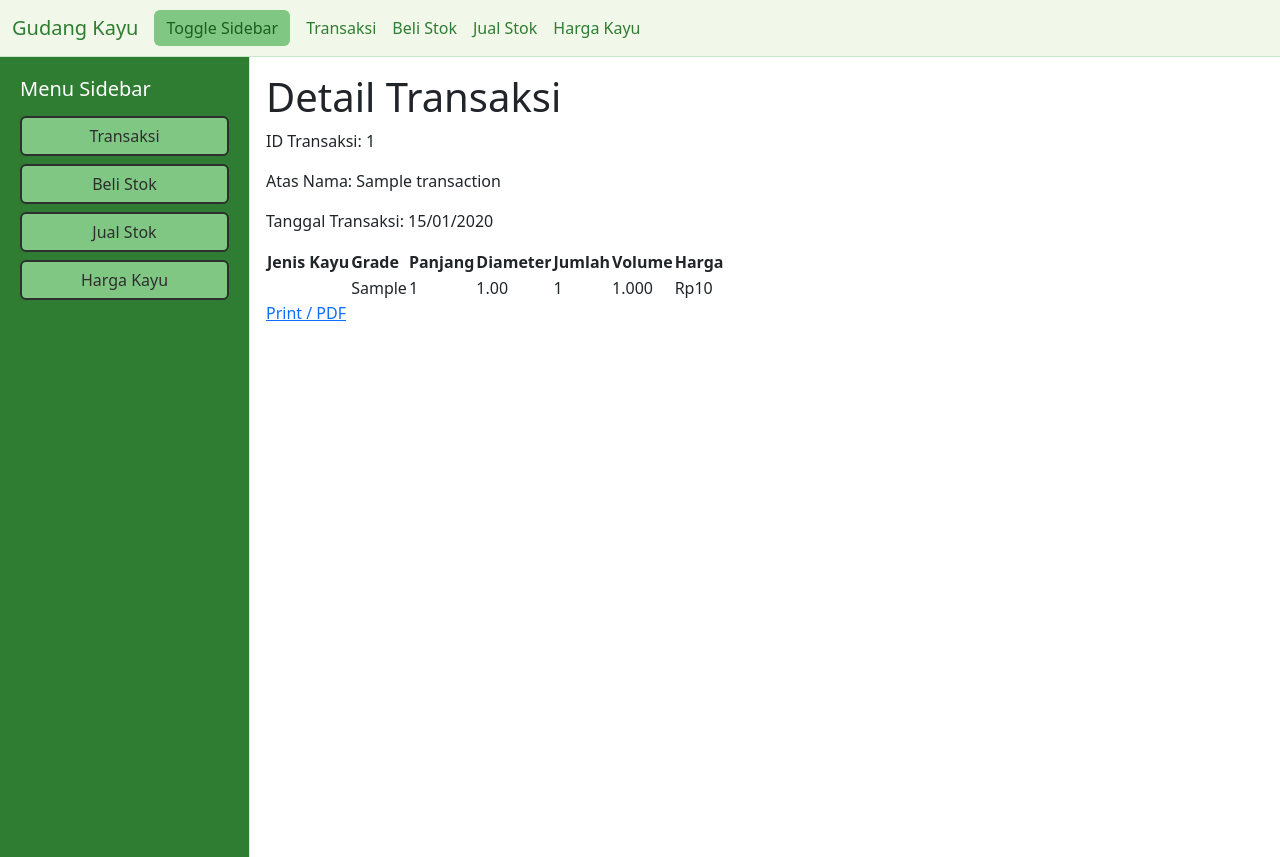
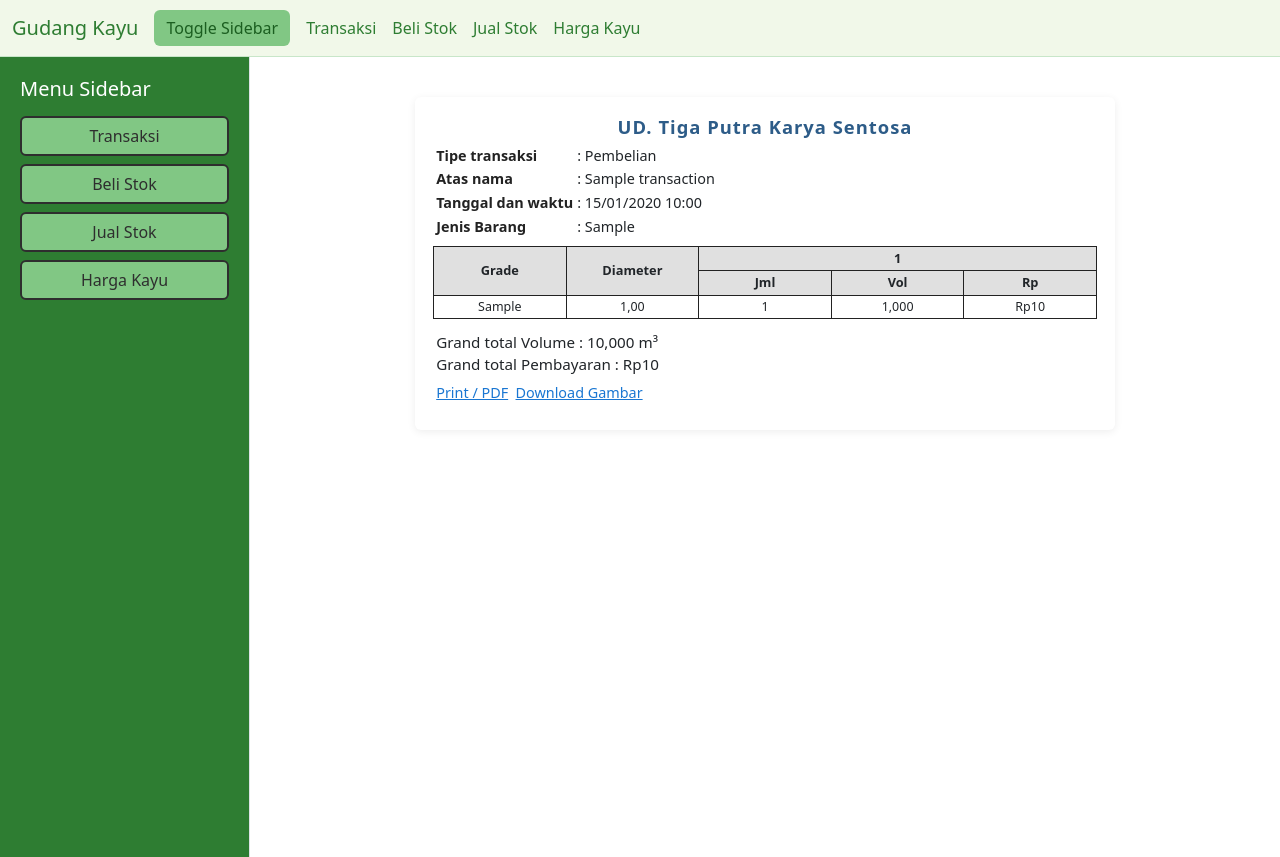
Before and after one commit to galiaji/GudangLengkap, a Laravel app: page /transaksi/1 in a window 1280 px wide. Run offline with Laravel 12, Linux system fonts and the light colour scheme; a user stored in the database is signed in; data comes from the database, SQL or seed files in the repository; tables that the repository leaves empty hold one stand-in row (values such as "Sample post"); some libraries are stand-ins or nearby versions.

Commit message:
sudah selesai bagian pembelian, sisa penjualan, log out, trus styling UI

```diff
--- a/app/Http/Controllers/DetailTransaksiController.php
+++ b/app/Http/Controllers/DetailTransaksiController.php
@@ -2,6 +2,7 @@
 
 namespace App\Http\Controllers;
 
+use App\Models\WoodTransaction;
 use App\Models\WoodTransactionDetail;
 use Illuminate\Http\Request;
 
@@ -17,8 +18,8 @@ class DetailTransaksiController extends Controller
     // Menampilkan satu detail transaksi
     public function show($id)
     {
-        $detail = WoodTransactionDetail::findOrFail($id);
-        return response()->json($detail);
+        $transaksi = WoodTransaction::with('details')->findOrFail($id);
+        return view('wood_transactions.show', compact('transaksi'));
     }
 
     // Tambahkan method lain sesuai kebutuhan (store, update, destroy, dll)
--- a/database/seeders/DatabaseSeeder.php
+++ b/database/seeders/DatabaseSeeder.php
@@ -16,9 +16,9 @@ class DatabaseSeeder extends Seeder
 
         $this->call([
             UserSeeder::class,
-            // WoodTypeSeeder::class,
-            // GradeSeeder::class,
-            // DiameterSeeder::class,
+            WoodTypeSeeder::class,
+            GradeSeeder::class,
+            DiameterSeeder::class,
             WoodStockSeeder::class,
             WoodPriceSeeder::class,
         ]);
--- a/database/seeders/WoodStockSeeder.php
+++ b/database/seeders/WoodStockSeeder.php
@@ -13,12 +13,12 @@ class WoodStockSeeder extends Seeder
     public function run(): void
     {
         $gradesArr = [
-            'Rijek 1' => [10, 11, 12, 14, 15],
+            'Rijek 1' => [10, 11, 12,13, 14, 15],
             'Rijek 2' => [16, 17, 18, 19, 20, 21, 22, 23, 24, 25, 26, 27, 28, 29, 30],
             'Storty 1' => [13, 14, 15],
             'Storty 2' => [16, 17, 18],
-            'Super 1' => [19, 20, 21, 22, 23, 24],
-            'Super 2' => [25, 26, 27, 28, 29, 30],
+            'Super 1' => [19, 20, 21, 22, 23, 24,25],
+            'Super 2' => [26, 27, 28, 29, 30],
         ];
 
         $allowedLengths = [
--- a/resources/views/wood_transactions/show.blade.php
+++ b/resources/views/wood_transactions/show.blade.php
@@ -1,35 +1,184 @@
 @extends('layouts.app')
 
 @section('content')
-<h1>Detail Transaksi</h1>
-<p>ID Transaksi: {{ $transaksi->id }}</p>
-<p>Atas Nama: {{ $transaksi->atas_nama }}</p>
-<p>Tanggal Transaksi: {{ \Carbon\Carbon::parse($transaksi->tanggal_transaksi)->format('d/m/Y') }}</p>
-<table>
+<style>
+    body, html { background: #fff !important; }
+    .kop-usaha {
+        font-size: 1.15rem;
+        font-weight: bold;
+        text-align: center;
+        color: #2d5c88;
+        margin-bottom: 0.2rem;
+        letter-spacing: 1px;
+    }
+    .meta-table {
+        font-size: 0.90rem;
+        margin-bottom: 0.5rem;
+        margin-left: 0.2rem;
+    }
+    .meta-table td {
+        padding: 1px 4px 1px 0;
+        vertical-align: top;
+    }
+    .meta-table .label {
+        color: #222;
+        font-weight: 500;
+        min-width: 90px;
+        display: inline-block;
+    }
+    .transaksi-table {
+        border-collapse: collapse;
+        width: 100%;
+        font-size: 0.78rem;
+        margin: 0.5rem 0 0.7rem 0;
+        table-layout: fixed;
+    }
+    .transaksi-table th, .transaksi-table td {
+        border: 1px solid #222;
+        padding: 2px 3px;
+        text-align: center;
+        min-width: 36px;
+        max-width: 80px;
+        white-space: nowrap;
+        overflow: hidden;
+        text-overflow: ellipsis;
+    }
+    .transaksi-table th {
+        background: #e0e0e0;
+        font-weight: 600;
+        font-size: 0.80rem;
+    }
+    .transaksi-table td {
+        font-size: 0.78rem;
+    }
+    .transaksi-summary {
+        font-size: 0.95rem;
+        margin: 0.5rem 0 0.2rem 0.2rem;
+        text-align: left;
+    }
+    .print-btn {
+        display: inline-block;
+        margin: 0.2rem 0 0.5rem 0.2rem;
+        color: #1976d2;
+        text-decoration: underline;
+        cursor: pointer;
+        font-size: 0.9rem;
+    }
+    #transaksi-area {
+        background: #fff !important;
+        overflow: visible !important;
+        width: 700px;
+        max-width: 98vw;
+        margin: 24px auto 0 auto;
+        box-shadow: 0 2px 8px rgba(0,0,0,0.07);
+        border-radius: 6px;
+        padding: 16px 18px 18px 18px;
+    }
+    @media print {
+        body, html { background: #fff !important; }
+        .print-btn, nav, .navbar, .sidebar, .menu, #sidebar, .btn, .alert { display: none !important; }
+        .kop-usaha { font-size: 1rem; }
+        .meta-table, .transaksi-summary { font-size: 0.80rem; }
+        .transaksi-table th, .transaksi-table td { font-size: 0.75rem; padding: 1px 3px; }
+        .container, .container-fluid { width: 100% !important; margin: 0; padding: 0; }
+        #transaksi-area { box-shadow: none !important; border-radius: 0 !important; padding: 0 !important; }
+    }
+</style>
+
+<div id="transaksi-area" class="container-fluid">
+    <div class="kop-usaha">UD. Tiga Putra Karya Sentosa</div>
+    <table class="meta-table">
+        <tr>
+            <td class="label"><b>Tipe transaksi</b></td>
+            <td>: Pembelian</td>
+        </tr>
+        <tr>
+            <td class="label"><b>Atas nama</b></td>
+            <td>: {{ $transaksi->atas_nama }}</td>
+        </tr>
+        <tr>
+            <td class="label"><b>Tanggal dan waktu</b></td>
+            <td>: {{ \Carbon\Carbon::parse($transaksi->tanggal_transaksi)->format('d/m/Y H:i') }}</td>
+        </tr>
+        <tr>
+            <td class="label"><b>Jenis Barang</b></td>
+            <td>: {{ $transaksi->details->first()->wood_type ?? '-' }}</td>
+        </tr>
+    </table>
+
+    <div style="font-size:0.93rem; margin-left:0.2rem; margin-bottom:0.2rem;"></div>
+    @php
+        $panjangs = $transaksi->details->pluck('panjang')->unique()->sort()->values();
+        $grades = $transaksi->details->pluck('grade')->unique()->values();
+        $diameters = [];
+        foreach ($grades as $grade) {
+            $diameters[$grade] = $transaksi->details->where('grade', $grade)->pluck('diameter')->unique()->sort()->values();
+        }
+    @endphp
+    <div class="tabel-scroll">
+    <table class="transaksi-table">
         <thead>
             <tr>
-            <th>Jenis Kayu</th>
-            <th>Grade</th>
-            <th>Panjang</th>
-            <th>Diameter</th>
-            <th>Jumlah</th>
-            <th>Volume</th>
-            <th>Harga</th>
+                <th rowspan="2">Grade</th>
+                <th rowspan="2">Diameter</th>
+                @foreach($panjangs as $p)
+                    <th colspan="3">{{ $p }}</th>
+                @endforeach
+            </tr>
+            <tr>
+                @foreach($panjangs as $p)
+                    <th>Jml</th>
+                    <th>Vol</th>
+                    <th>Rp</th>
+                @endforeach
             </tr>
         </thead>
         <tbody>
-        @foreach($transaksi->details as $detail)
+            @foreach($grades as $grade)
+                @foreach($diameters[$grade] as $i => $diameter)
                 <tr>
-            <td>{{ $detail->jenis_kayu }}</td>
-            <td>{{ $detail->grade }}</td>
-            <td>{{ $detail->panjang }}</td>
-            <td>{{ $detail->diameter }}</td>
-            <td>{{ $detail->pcs }}</td>
-            <td>{{ $detail->volume }}</td>
-            <td>Rp{{ number_format($detail->harga,0,',','.') }}</td>
+                    @if($i == 0)
+                        <td rowspan="{{ count($diameters[$grade]) }}">{{ $grade }}</td>
+                    @endif
+                    <td>{{ number_format($diameter, 2, ',', '.') }}</td>
+                    @foreach($panjangs as $p)
+                        @php
+                            $d = $transaksi->details->where('grade', $grade)->where('diameter', $diameter)->where('panjang', $p)->first();
+                        @endphp
+                        <td>{{ $d ? $d->pcs : 0 }}</td>
+                        <td>{{ $d ? number_format($d->volume, 3, ',', '.') : '0,000' }}</td>
+                        <td>{{ $d ? 'Rp'.number_format($d->harga,0,',','.') : 'Rp0' }}</td>
+                    @endforeach
                 </tr>
+                @endforeach
             @endforeach
         </tbody>
     </table>
-<a href="#" onclick="window.print()">Print / PDF</a>
+    </div>
+    <div class="transaksi-summary">
+        Grand total Volume : {{ number_format($transaksi->total_volume, 3, ',', '.') }} m³ <br>
+        Grand total Pembayaran : Rp{{ number_format($transaksi->total_pembayaran, 0, ',', '.') }}
+    </div>
+    <a href="#" class="print-btn no-capture" onclick="window.print()">Print / PDF</a>
+    <a href="#" class="print-btn no-capture" id="download-img-btn">Download Gambar</a>
+</div>
+<script src="https://cdn.jsdelivr.net/npm/html2canvas@1.4.1/dist/html2canvas.min.js"></script>
+<script>
+document.getElementById('download-img-btn').addEventListener('click', function(e) {
+    e.preventDefault();
+    // Sembunyikan tombol sebelum capture
+    document.querySelectorAll('.no-capture').forEach(el => el.style.display = 'none');
+    html2canvas(document.getElementById('transaksi-area'), {
+        backgroundColor: '#fff',
+        scale: 2
+    }).then(function(canvas) {
+        // Tampilkan kembali tombol setelah capture
+        document.querySelectorAll('.no-capture').forEach(el => el.style.display = '');
+        var link = document.createElement('a');
+        link.download = 'transaksi.png';
+        link.href = canvas.toDataURL();
+        link.click();
+    });
+});
+</script>
 @endsection
```
Lines whose indentation alone changed are shown as unchanged.
